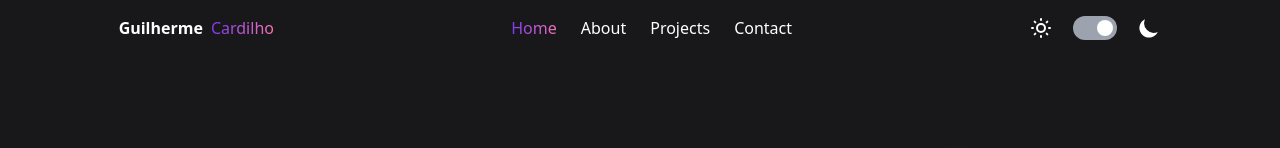
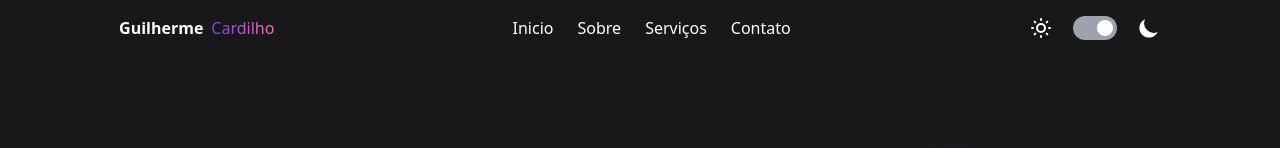
Before and after one commit to GuiCardilho/portfolio-front, a Next.js app: page / in a window 1280 px wide. Shown: the top 148 px of the page. Built offline with nearby package versions, Linux system fonts and the light colour scheme.

Commit message:
feat: navbar link

```diff
--- a/src/app/(public)/page.tsx
+++ b/src/app/(public)/page.tsx
@@ -2,6 +2,7 @@
 
 import { Carousel, CarouselApi, CarouselContent, CarouselItem } from "@/components/shadcn/ui/carousel";
 import { TransitionDefault } from "@/components/transition";
+import { useHomeSection } from "@/store/homeSection";
 import { useTheme } from "@/store/theme";
 import clsx from "clsx";
 import { useMotionValueEvent, useScroll } from "framer-motion";
@@ -23,6 +24,8 @@ export default function Page() {
 	const [directionScroll, setDirectionScroll] = useState<"up" | "down" | null>("down");
 	const [verifyScroll, setVerifyScroll] = useState(true);
 	const [timeOut, setTimeOut] = useState<NodeJS.Timeout | null>(null);
+	const [mounted, setMounted] = useState(false);
+	const { section } = useHomeSection();
 
 	const { scrollY } = useScroll();
 
@@ -88,8 +91,6 @@ export default function Page() {
 		if (!api) {
 			return;
 		}
-
-		console.log("api", api);
 
 		if (directionScroll === "up") {
 			api.scrollTo(currentSlider - 1);
@@ -254,6 +255,34 @@ export default function Page() {
 		},
 	];
 
+	useEffect(() => {
+		console.log("section", section);
+		if (!section) {
+			return;
+		}
+
+		if (section === "inicio") {
+			api?.scrollTo(0);
+		} else if (section === "sobre") {
+			api?.scrollTo(1);
+		} else if (section === "servicos") {
+			api?.scrollTo(2);
+		} else if (section === "contato") {
+			api?.scrollTo(3);
+		}
+	}, [section, api]);
+
+	useEffect(() => {
+		if (mounted) {
+			return;
+		}
+		setMounted(true);
+	}, [mounted]);
+
+	if (!mounted) {
+		return null;
+	}
+
 	return (
 		<div className="flex w-full h-full">
 			<div
@@ -351,6 +380,7 @@ export default function Page() {
 								>
 									<Image
 										src="/avatar.png"
+										priority
 										alt="Hero"
 										className="w-[250px]  h-[250px] sm:w-[500px] sm:h-[500px]"
 										height={800}
@@ -382,6 +412,7 @@ export default function Page() {
 								>
 									<Image
 										src="/avatar.png"
+										priority
 										alt="Hero"
 										className="w-[250px]  h-[250px] sm:w-[500px] sm:h-[500px]"
 										height={800}
--- a/src/components/navbar/index.tsx
+++ b/src/components/navbar/index.tsx
@@ -2,31 +2,36 @@
 import { useTheme } from "@/store/theme";
 import { Switch } from "@headlessui/react";
 
+import { useHomeSection } from "@/store/homeSection";
 import clsx from "clsx";
+import { useRouter } from "next/navigation";
 import { HiMoon, HiOutlineMoon, HiOutlineSun, HiSun } from "react-icons/hi";
 import { TransitionDefault } from "../transition";
 
 export const Navbar = () => {
 	const { enabled: themeSelection, toggle } = useTheme();
+	const navigate = useRouter();
 
 	const links = [
 		{
-			name: "Home",
-			href: "/",
+			name: "Inicio",
+			to: "inicio",
 		},
 		{
-			name: "About",
-			href: "/about",
+			name: "Sobre",
+			to: "sobre",
 		},
 		{
-			name: "Projects",
-			href: "/projects",
+			name: "Serviços",
+			to: "servicos",
 		},
 		{
-			name: "Contact",
-			href: "/contact",
+			name: "Contato",
+			to: "contato",
 		},
 	];
+
+	const { setSection } = useHomeSection();
 
 	return (
 		<div
@@ -55,22 +60,25 @@ export const Navbar = () => {
 			<div>
 				<ul className="gap-6 font-medium hidden sm:flex">
 					{links.map((link) => (
-						<li
-							key={link.name}
+						<li key={link.name}>
+							<button
+								type="button"
 								className={clsx("cursor-pointer transition-all font-medium", {
 									"font-bold text-transparent bg-gradient-to-r from-violet-600 to-pink-400 bg-clip-text":
-									link.href === "/" && themeSelection === "dark",
+										link.to === "/" && themeSelection === "dark",
 
-								"hover:text-violet-500 active:text-violet-400": link.href !== "/" && themeSelection === "dark",
+									"hover:text-violet-500 active:text-violet-400": link.to !== "/" && themeSelection === "dark",
 									"from-violet-600 to-pink-400": themeSelection === "dark",
 
 									"font-bold text-transparent bg-gradient-to-r from-blue-500 to-cyan-600 bg-clip-text":
-									link.href === "/" && themeSelection === "light",
-								"hover:text-blue-500 active:text-cyan-600": link.href !== "/" && themeSelection === "light",
+										link.to === "/" && themeSelection === "light",
+									"hover:text-blue-500 active:text-cyan-600": link.to !== "/" && themeSelection === "light",
 									"from-blue-500 to-cyan-600": themeSelection === "light",
 								})}
+								onClick={() => setSection(link.to)}
 							>
 								{link.name}
+							</button>
 						</li>
 					))}
 				</ul>
--- /dev/null
+++ b/src/store/homeSection.ts
@@ -0,0 +1,13 @@
+import { create } from "zustand";
+
+interface IUseStore {
+	section: string;
+	setSection: (section: string) => void;
+}
+
+const useStore = create<IUseStore>((set) => ({
+	section: "",
+	setSection: (section: string) => set(() => ({ section })),
+}));
+
+export { useStore as useHomeSection };
```
Lines whose indentation alone changed are shown as unchanged.
